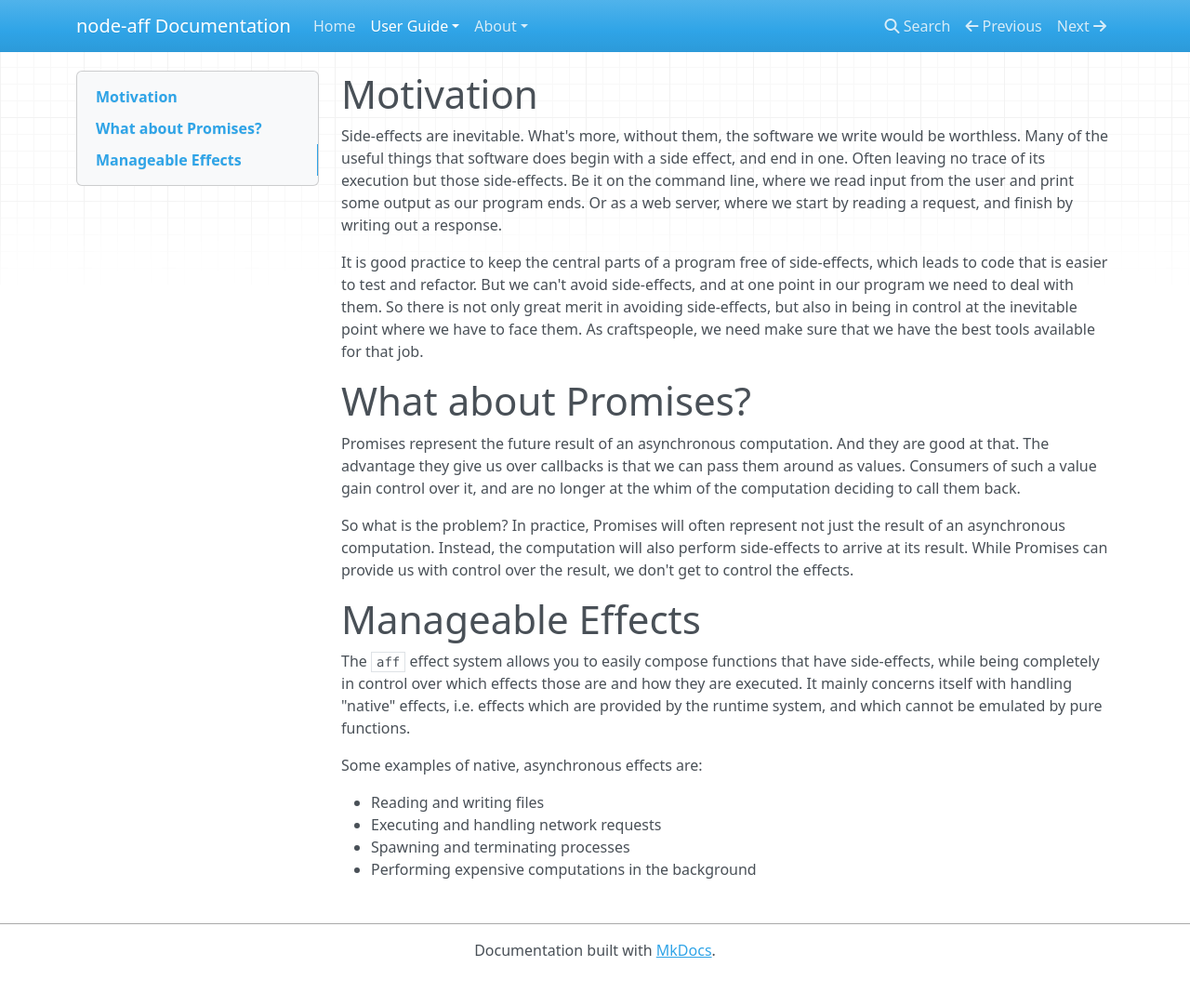
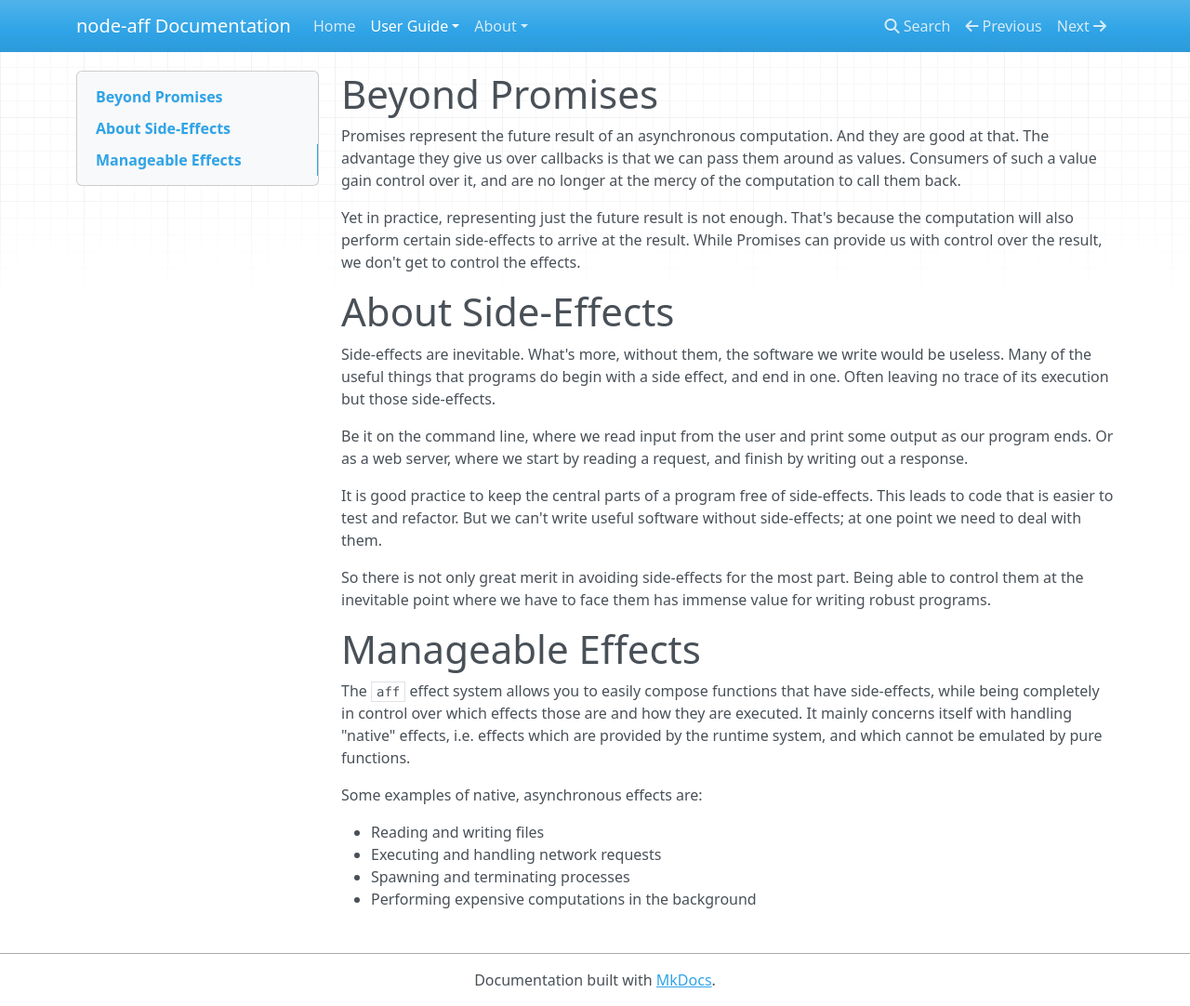
Before and after one commit to srijs/node-aff, an MkDocs documentation site: the page built from docs/intro.md, in a window 1280 px wide and 1082 px high. Shown: the whole window at 93% size. Built offline with MkDocs 1.6.1, drawn with Linux system fonts in a browser that asks for light colours; nearby versions of some CDN libraries; old or Windows-style settings are respelled for this version of MkDocs.

Commit message:
docs: simplify and restructure intro

```diff
--- a/docs/intro.md
+++ b/docs/intro.md
@@ -1,15 +1,18 @@
-# Motivation
+# Beyond Promises
 
-Side-effects are inevitable. What's more, without them, the software we write would be worthless. Many of the useful things that software does begin with a side effect, and end in one. Often leaving no trace of its execution but those side-effects. Be it on the command line, where we read input from the user and print some output as our program ends. Or as a web server, where we start by reading a request, and finish by writing out a response.
+Promises represent the future result of an asynchronous computation. And they are good at that. The advantage they give us over callbacks is that we can pass them around as values. Consumers of such a value gain control over it, and are no longer at the mercy of the computation to call them back.
 
-It is good practice to keep the central parts of a program free of side-effects, which leads to code that is easier to test and refactor. But we can't avoid side-effects, and at one point in our program we need to deal with them. So there is not only great merit in avoiding side-effects, but also in being in control at the inevitable point where we have to face them. As craftspeople, we need make sure that we have the best tools available for that job.
+Yet in practice, representing just the future result is not enough. That's because the computation will also perform certain side-effects to arrive at the result. While Promises can provide us with control over the result, we don't get to control the effects.
 
-# What about Promises?
+# About Side-Effects
 
-Promises represent the future result of an asynchronous computation. And they are good at that. The advantage they give us over callbacks is that we can pass them around as values. Consumers of such a value gain control over it, and are no longer at the whim of the computation deciding to call them back.
+Side-effects are inevitable. What's more, without them, the software we write would be useless. Many of the useful things that programs do begin with a side effect, and end in one. Often leaving no trace of its execution but those side-effects.
 
-So what is the problem? In practice, Promises will often represent not just the result of an asynchronous computation. Instead, the computation will also perform side-effects to arrive at its result. While Promises can provide us with control over the result, we don't get to control the effects.
+Be it on the command line, where we read input from the user and print some output as our program ends. Or as a web server, where we start by reading a request, and finish by writing out a response.
 
+It is good practice to keep the central parts of a program free of side-effects. This leads to code that is easier to test and refactor. But we can't write useful software without side-effects; at one point we need to deal with them.
+
+So there is not only great merit in avoiding side-effects for the most part. Being able to control them at the inevitable point where we have to face them has immense value for writing robust programs.
 
 # Manageable Effects
 
```
